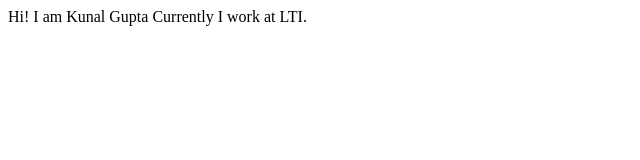
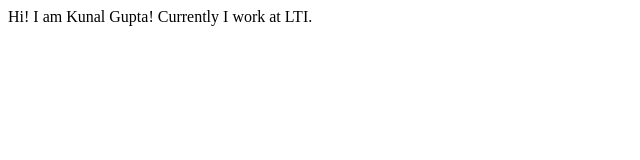
Before and after one commit to DarkShadow20/kunalgupta-portfolio, a plain HTML site: page index.html in a window 1280 px wide. Shown: the full height of the page, 0-640 px from the left. Drawn offline with Linux system fonts and the light colour scheme.

Commit message:
update: text

```diff
--- a/index.html
+++ b/index.html
@@ -6,7 +6,7 @@
     <title>Kunal's Portfolio</title>
 </head>
 <body>
-    Hi! I am Kunal Gupta
+    Hi! I am Kunal Gupta!
     Currently I work at LTI.
 </body>
 </html>
```
